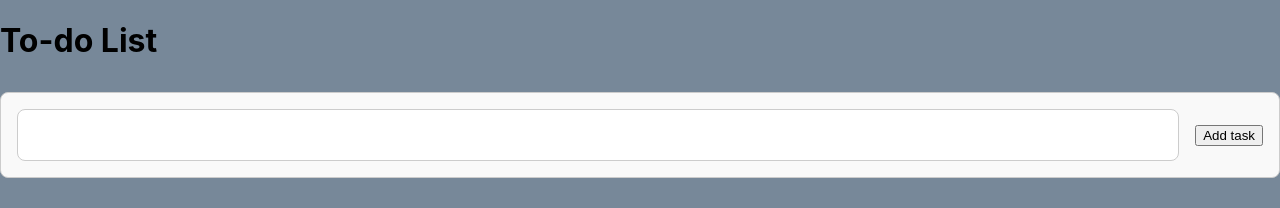
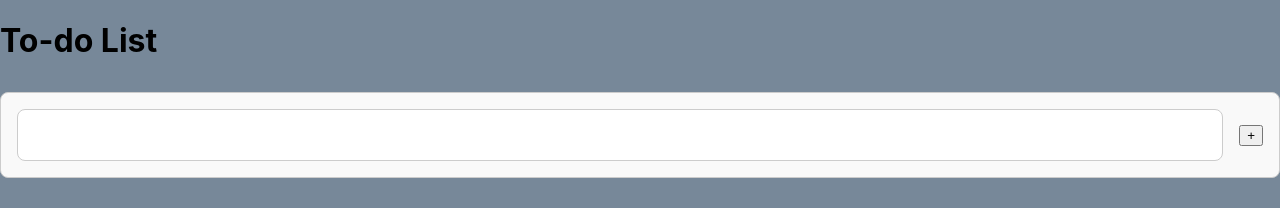
Before and after one commit to vanessamuoghara/react-to-do-list-app, a React (Create React App) app: page / in a window 1280 px wide. Shown: the top 208 px of the page. Built offline with nearby package versions, Linux system fonts and the light colour scheme.

Commit message:
changed add task button sign to + sign

```diff
--- a/src/components/TodoList/TodoList.jsx
+++ b/src/components/TodoList/TodoList.jsx
@@ -33,7 +33,7 @@ function TodoList() {
           value={InputValue}
           onChange={handleChange}
         />
-        <button type="submit">Add task</button>
+        <button type="submit">+</button>
       </form>
       <ul className='Newtask-input'>
         <h3> Tasks for today</h3>
```
